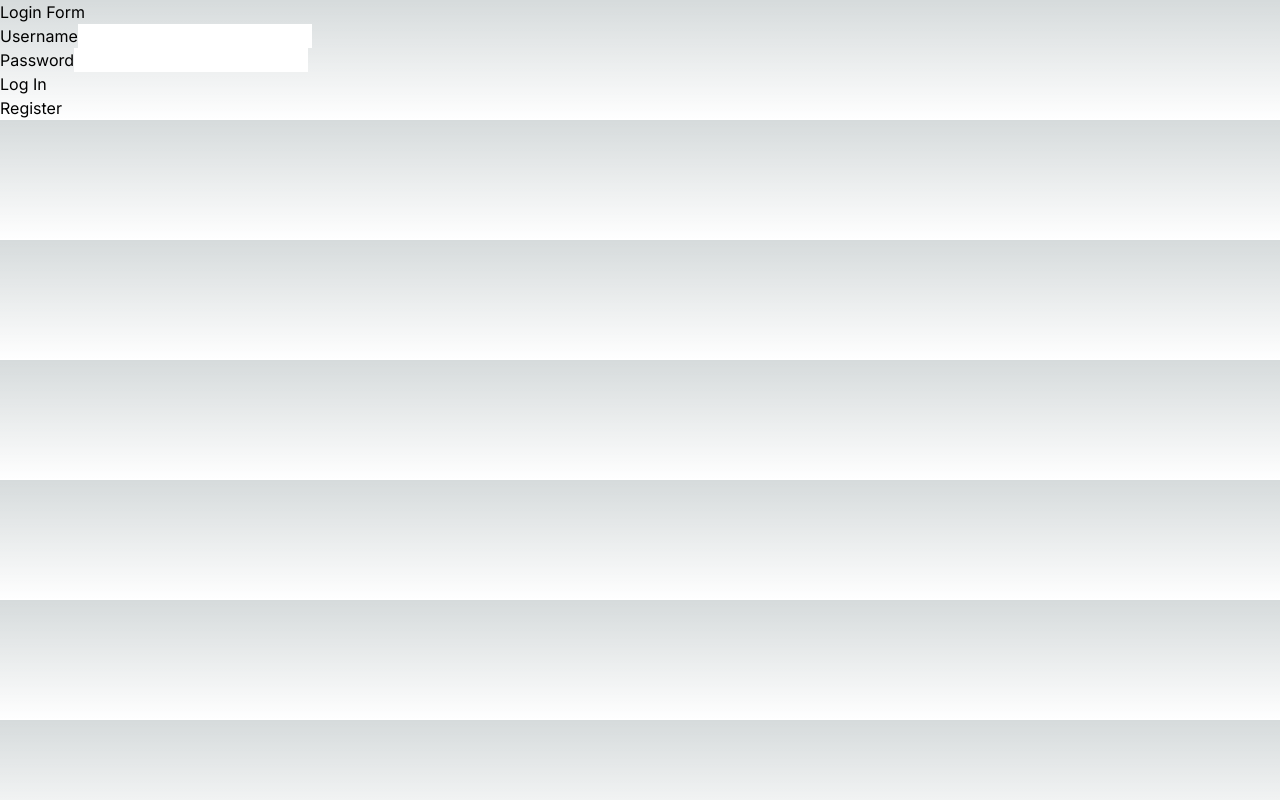
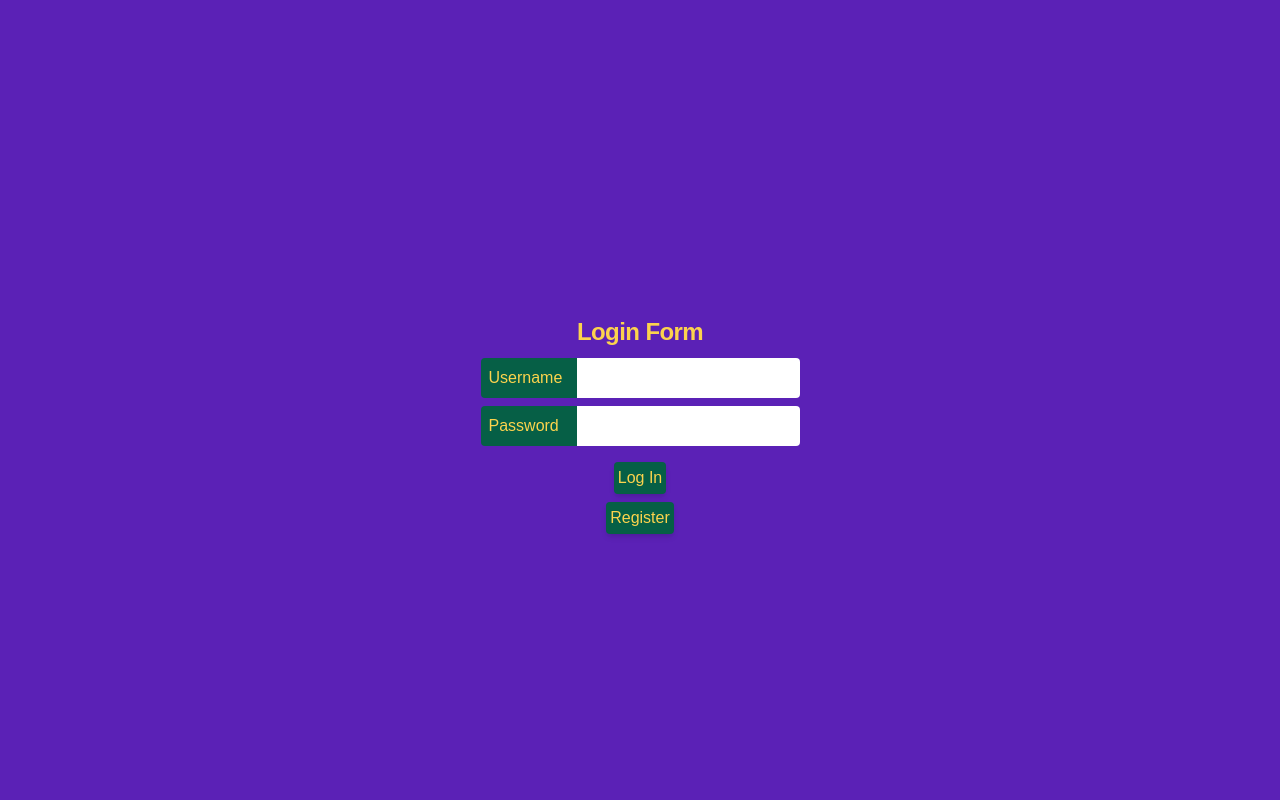
Before and after one commit to Cancellify/CancelAppFrontEnd, a Next.js app in the folder cancellify/: page /login in a window 1280 px wide. Built offline with nearby package versions, Linux system fonts and the light colour scheme.

Commit message:
feat/style: stylize page and also apply remove invitee

```diff
--- a/cancellify/app/createevent/page.tsx
+++ b/cancellify/app/createevent/page.tsx
@@ -95,6 +95,11 @@ export default function CreateEvents() {
     setQueryResults(results)
   }
 
+  function removeInvitee(event:any) {
+    const user = event.target.innerText;
+    setInvitees((prev:[]) => (prev.filter(uninvite => uninvite !== user )));
+  }
+
 
 
   async function fetchUsers(){
@@ -106,34 +111,42 @@ export default function CreateEvents() {
 }
 
     return (
-      <main className="flex min-h-screen flex-col items-center justify-between p-24">
-        <h1>Event Creator : {creatorUsername}</h1>
+      <main className="flex min-h-screen flex-col items-center justify-center p-24 bg-violet-800  text-amber-300 body-font font-poppins">
+        <h1 className="p-2">Event Creator : {creatorUsername}</h1>
        <div>
-       <div>Event Name</div>
-        <input type="date" required onChange={handleDate}></input>
-        <input type="time" required onChange={handleTime}/>
-        <div>Event Name</div>
-        <input type="text" value={eventTitle} required onChange={handleEventTitle}></input>
-        <div>Event Description</div>
-        <textarea required value= {eventDetails} onChange={handleEventDetails}></textarea>
+       <div className="flex items-center justify-center p-2 bg-violet-800  text-amber-300 body-font font-poppins">Event Name</div>
+        <input className="bg-emerald-800 rounded rounded-r-none p-2 w-32" type="date" required onChange={handleDate}></input>
+        <input className="bg-emerald-800 rounded rounded-l-none p-2 w-32"type="time" required onChange={handleTime}/>
+        <div className="flex items-center justify-center p-2 bg-violet-800  text-amber-300 body-font font-poppins">Event Name</div>
+        <input className="bg-emerald-800 rounded p-2 w-64" type="text" value={eventTitle} required onChange={handleEventTitle}></input>
+        <div className="flex items-center justify-center">Event Description</div>
+        <div className="flex items-center justify-center mb-1.5">
+        <textarea className="flex items-center justify-center bg-emerald-800 p-1 rounded resize-vertical mb-1.5" required value= {eventDetails} onChange={handleEventDetails}></textarea>
+        </div>
         <div>
-          <h1>Invitees</h1>
-        {invitees.length !==0 &&(<div><ul>{invitees.map((username:string, index: number) => <li key={index}>{username}</li>)}</ul></div>)
+
+        {invitees.length !==0 &&(<div className="flex-col items-center justify-center  bg-violet-800  text-amber-300 body-font font-poppins">
+          <h1 className="flex items-center justify-center p-2 bg-violet-800  text-amber-300 body-font font-poppins">Invitees List</h1>
+          <ul className="flex items-center justify-center p-2 bg-violet-800  text-amber-300 body-font font-poppins">{invitees.map((username:string, index: number) =>
+          <li className="flex items-center justify-center p-2 bg-violet-800  text-amber-300 body-font font-poppins" onClick={removeInvitee} a-key={index} key={index}>{username}</li>)}</ul></div>)
        }
        </div>
-        <div>
-          <button onClick={createEventButtion}>Everything Ready?</button>
+        <div className="flex justify-center">
+          <button className="flex justify-center bg-emerald-800 rounded hover:bg-fuchsia-700 shadow-md w-fit p-2 mb-1.5" onClick={createEventButtion}>Everything Ready?</button>
         </div>
        </div>
        <div>
        {query.length !==0 &&(<div><ul>{queryResults.map((result:any, index: number) => <li key={index} data-key={result.username}
        onClick={handleInvite}>{result.username} {result.first_name} {result.last_name}</li>)}</ul></div>)
        }
-      <div><input type="text" value={query} onChange={handleChange}></input><button>Search</button></div>
+      <div><input className="bg-emerald-800 rounded p-2 w-64 mt-1.5" type="text" value={query} onChange={handleChange}></input></div>
+      <div className="flex justify-center p-2">
+      <button className="flex justify-center bg-emerald-800 rounded hover:bg-fuchsia-700 shadow-md w-fit p-1" onClick={handleChange}>Search</button>
       </div>
-      <div>
-      <Link href="/home"><button>Back to Home?</button></Link>
-      <Link href="/myevents"><button>To my events</button></Link>
+      </div>
+      <div className="flex justify-center">
+      <Link className="flex justify-center bg-emerald-800 rounded hover:bg-fuchsia-700 shadow-md w-fit p-1 mr-1.5" href="/home"><button>Back to Home?</button></Link>
+      <Link  className="flex justify-center bg-emerald-800 rounded hover:bg-fuchsia-700 shadow-md w-fit p-1" href="/myevents"><button>To my events</button></Link>
       </div>
       </main>
     )
--- a/cancellify/app/home/page.tsx
+++ b/cancellify/app/home/page.tsx
@@ -4,14 +4,17 @@ import Link from "next/link"
 
 export default function Home() {
   return (
-    <main className="flex min-h-screen flex-col items-center justify-between p-24">
+    <main className="flex min-h-screen flex-col items-center justify-center p-24 bg-violet-800  text-amber-300 body-font font-poppins">
       <div>
-        <Link href="/createevent"><button>Create an Event</button></Link>
-        <Link href="/myevents"><button>My Events</button></Link>
-      </div>
-
+        <Link className="flex justify-center bg-emerald-800 rounded hover:bg-fuchsia-700 shadow-md w-fit p-2 text-xl" href="/createevent"><button>Create an Event</button></Link>
+        </div>
+        <br/>
+        <div>
+        <Link className="flex justify-center bg-emerald-800 rounded hover:bg-fuchsia-700 shadow-md w-fit p-2 text-xl" href="/myevents"><button>Got to my events</button></Link>
+        </div>
+        <br/>
       <div>
-        <Link href="/deleteaccount"><button>Delete Account?</button></Link>
+        <Link  className="flex justify-center bg-emerald-800 rounded hover:bg-fuchsia-700 shadow-md w-fit p-2 text-xl"href="/deleteaccount"><button>Delete Account?</button></Link>
       </div>
     </main>
   )
--- a/cancellify/app/login/page.tsx
+++ b/cancellify/app/login/page.tsx
@@ -48,13 +48,14 @@ export default function LoginForm() {
 
     return (
        <>
-        <div>
+        <div className="flex min-h-screen flex-col items-center justify-center p-24 bg-violet-800  text-amber-300 body-font font-poppins">
 
-            <h1 className='loginHeader'>Login Form</h1>
+            <h1 className='mt-10 text-center text-2xl font-bold leading-9 tracking-tight p-2'>Login Form</h1>
             <form onSubmit={handleSubmit(onSubmit)} noValidate>
-                <div className='form-control'>
-                    <label htmlFor='username'>Username</label>
+                <div className='form-control flex justify-center'>
+                    <label className="bg-emerald-800 rounded rounded-r-none p-2 w-24" htmlFor='username'>Username</label>
                     <input
+                    className='rounded rounded-l-none p-2 text-emerald-800'
                         type='text'
                         id='username'
                         {...register("username", {
@@ -66,9 +67,10 @@ export default function LoginForm() {
                     />
                     <p className='error'>{errors.username?.message}</p>
                 </div>
-                <div className='form-control'>
-                    <label htmlFor='password'>Password</label>
+                <div className='form-control flex justify-center p-2'>
+                    <label className="bg-emerald-800 rounded rounded-r-none p-2 w-24" htmlFor='password'>Password</label>
                     <input
+                    className='rounded rounded-l-none p-2 text-emerald-800'
                         type='password'
                         id='password'
                         {...register("password", {
@@ -80,9 +82,11 @@ export default function LoginForm() {
                     />
                     <p className='error'>{errors.password?.message}</p>
                 </div>
-                <button className='link 'type='submit'>Log In</button>
+                <div className='flex justify-center p-2'>
+                <button className="flex justify-center bg-emerald-800 rounded hover:bg-fuchsia-700 shadow-md w-fit p-1" type='submit'>Log In</button>
+                </div>
             </form>
-            <Link href="/register"><button  className='link' >Register</button></Link>
+            <Link href="/register"><button  className="flex justify-center bg-emerald-800 rounded hover:bg-fuchsia-700 shadow-md w-fit p-1" >Register</button></Link>
         </div>
         </>
 
```
